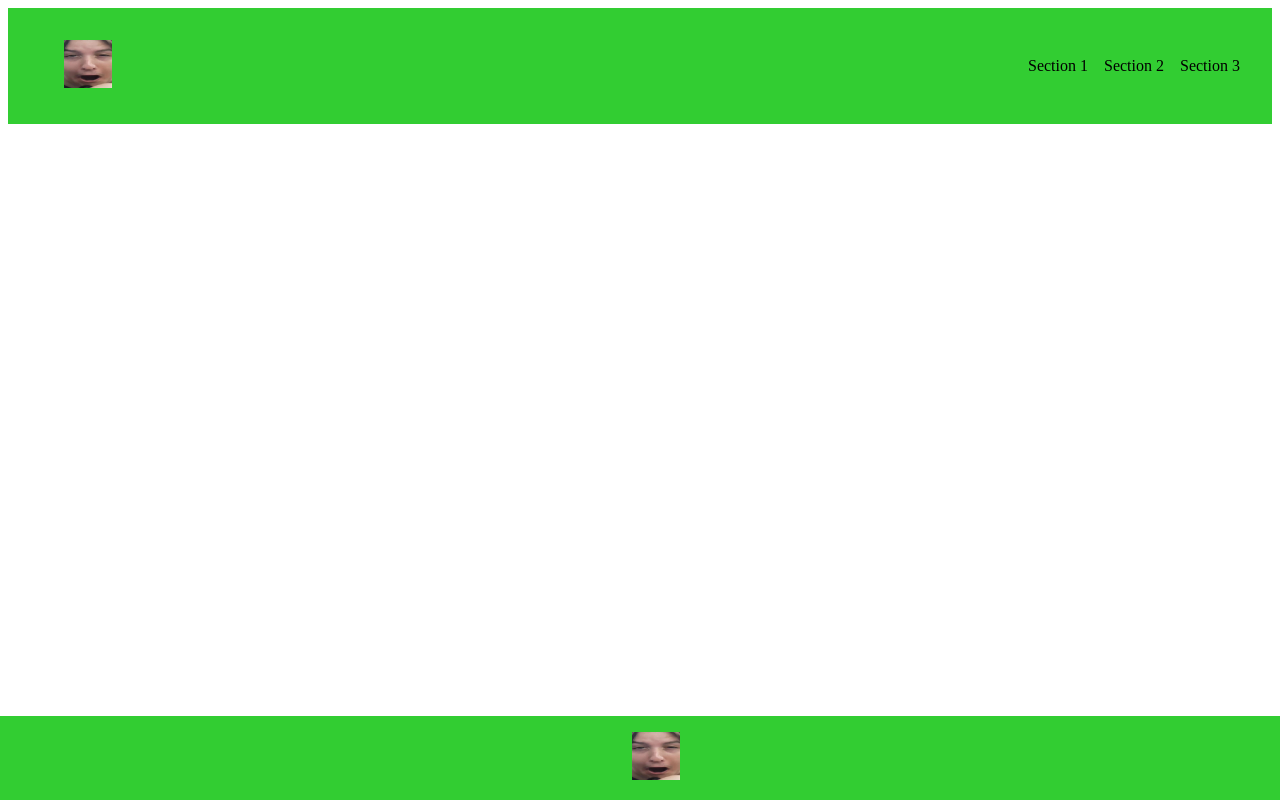
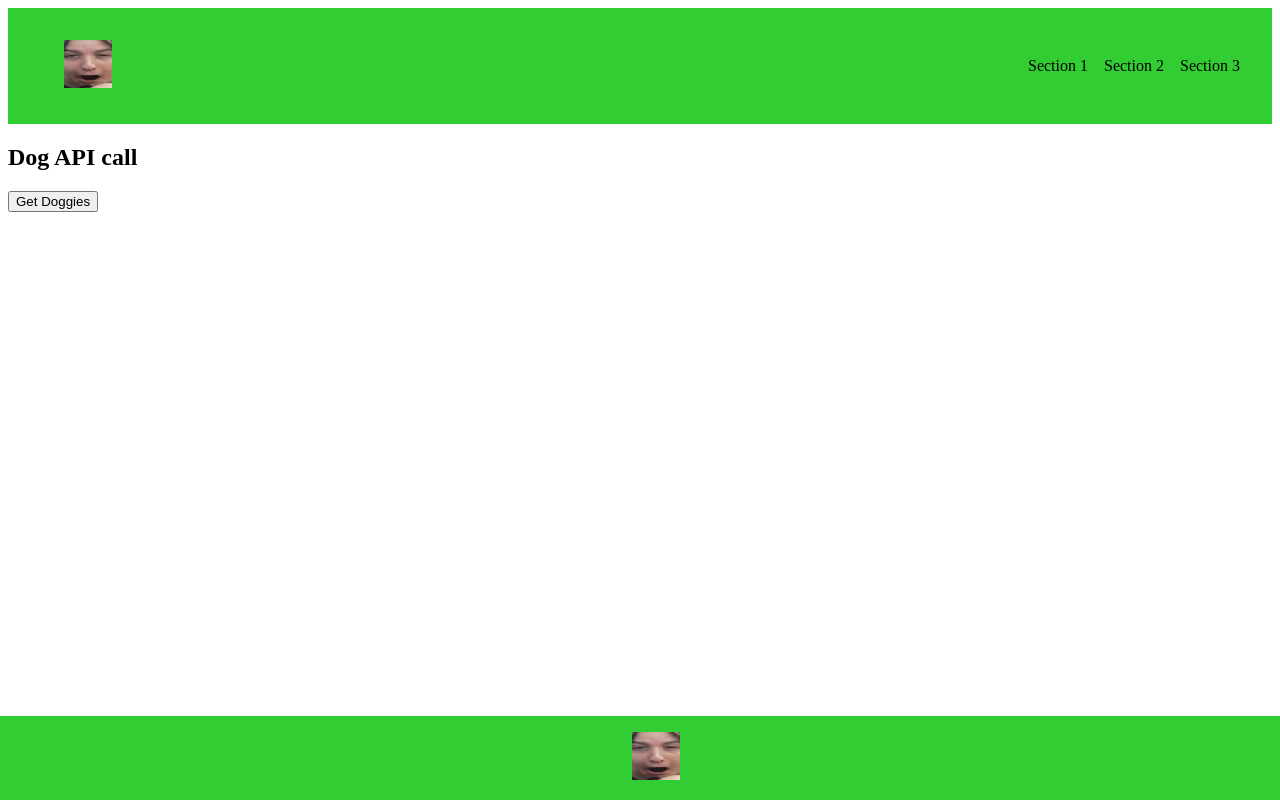
Before and after one commit to Masahjor/Svelte-API-call, a SvelteKit app: page /content2 in a window 1280 px wide. Built offline with nearby package versions, Linux system fonts and the light colour scheme.

Commit message:
KONO COMMITU DA

```diff
--- a/src/routes/+page.svelte
+++ b/src/routes/+page.svelte
@@ -77,5 +77,11 @@
             color: black;
         }
     }
+
+    :global(h2) {
+        font-size: 1.5rem;
+        color: darkgreen;
+        margin: 0.5rem 0;
+    }
   }
  </style>
--- a/src/routes/content2/Main.svelte
+++ b/src/routes/content2/Main.svelte
@@ -0,0 +1,32 @@
+<!-- ===== SCRIPT ===== -->
+<script lang="ts">
+    let dogs: Array<{ url: string; id: string }> = [];
+
+    const getDoggies = async () => {
+        dogs = [];
+        const res = await fetch('https://dog.ceo/api/breed/labrador/images/random/6');
+        const dogJson = await res.json();
+        console.log('Dog API response:', dogJson);
+        dogs = dogJson.message.map((url: string, idx: number) => ({
+            url,
+            id: `dog-${idx + 1}`
+        }));
+    }
+</script>
+
+<!-- ===== HTML ===== -->
+<div class="grid-container">
+    <div class="grid-item" style="grid-column: span 3;">
+        <h2>Dog API call</h2>
+        <button on:click={getDoggies}>Get Doggies</button>
+    </div>
+
+    {#each dogs as dog}
+        <div class="grid-item">
+            <img src={dog.url} alt="dog" style="max-width:100%;max-height:100%;">
+            <h2>{dog.id}</h2>
+        </div>
+    {/each}
+</div>
+
+<!-- ===== End of code ===== -->
```
Also changed, not shown: src/routes/Main.svelte (+18 -5 lines), src/routes/content3/Main.svelte (+9 -0 lines).
